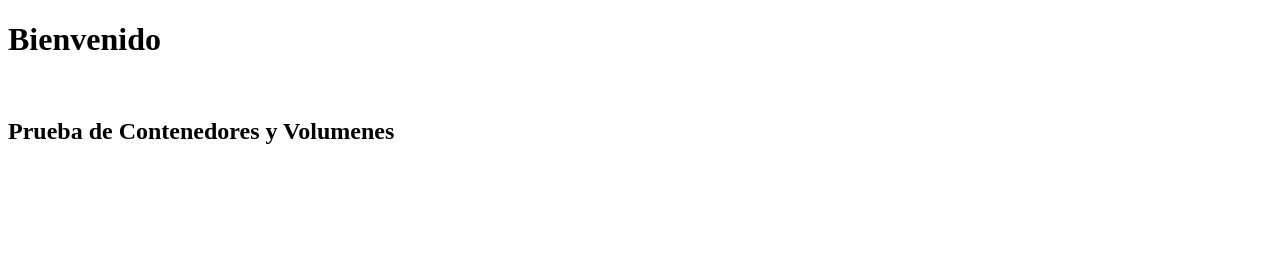
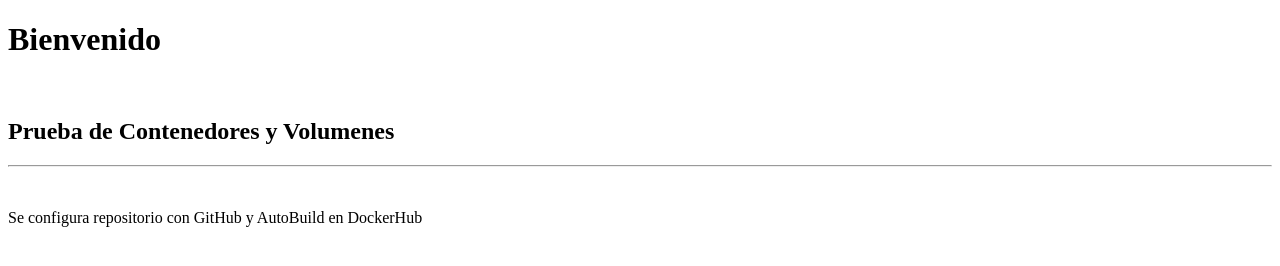
Before and after one commit to EddiFernandoMorera/imagen_python, a plain HTML site: page paginas/index.html in a window 1280 px wide. Drawn offline with Linux system fonts and the light colour scheme.

Commit message:
Modified Index.html

```diff
--- a/paginas/index.html
+++ b/paginas/index.html
@@ -14,6 +14,9 @@
     </h1>
     <br>
     <h2>Prueba de Contenedores y Volumenes</h2>
+    <hr>
+    <br>
+    <p>Se configura repositorio con GitHub y AutoBuild en DockerHub</p>
 </body>
 
 </html>
```
